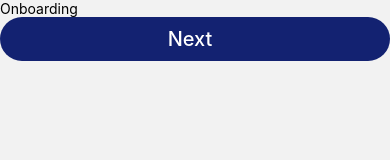
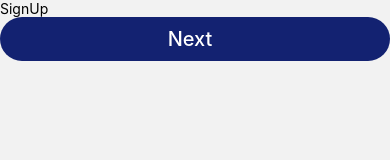
Before and after one commit to Desmond51/wakaFine, a React Native app: screen /Auth in a window 390 px wide. Shown: the top 160 px of the page. Built offline with nearby package versions, Linux system fonts and the light colour scheme.

Commit message:
Signup page

```diff
--- a/package.json
+++ b/package.json
@@ -17,8 +17,11 @@
     "react": "18.2.0",
     "react-native": "0.71.8",
     "react-native-confirmation-code-field": "^7.3.1",
+    "react-native-gesture-handler": "^2.10.1",
     "react-native-otp-inputs": "^7.4.0",
     "react-native-phone-number-input": "^2.1.0",
+    "react-native-safe-area-context": "^4.5.3",
+    "react-native-screens": "^3.20.0",
     "react-native-vector-icons": "^9.2.0"
   },
   "devDependencies": {
--- a/src/navigation/auth.navigator.tsx
+++ b/src/navigation/auth.navigator.tsx
@@ -6,7 +6,7 @@ const AuthStack = createStackNavigator();
 const AuthNavigator = () => {
   return (
     <AuthStack.Navigator
-      initialRouteName="Onboarding"
+      initialRouteName="Signup"
       screenOptions={{headerShown: false}}>
       <AuthStack.Screen name="Onboarding" component={Onboarding} />
       <AuthStack.Screen name="Signup" component={SignUp} />
--- a/src/navigation/index.tsx
+++ b/src/navigation/index.tsx
@@ -11,7 +11,7 @@ const RootNavigator = () => {
   return (
     <NavigationContainer>
       <RootStack.Navigator
-        initialRouteName="Splash"
+        initialRouteName="Auth"
         screenOptions={{headerShown: false}}>
         <RootStack.Screen name="Splash" component={Splash} />
         <RootStack.Screen name="Auth" component={AuthNavigator} />
```
Also changed, not shown: 1 other file (tests, documents, lock files or other folders).
